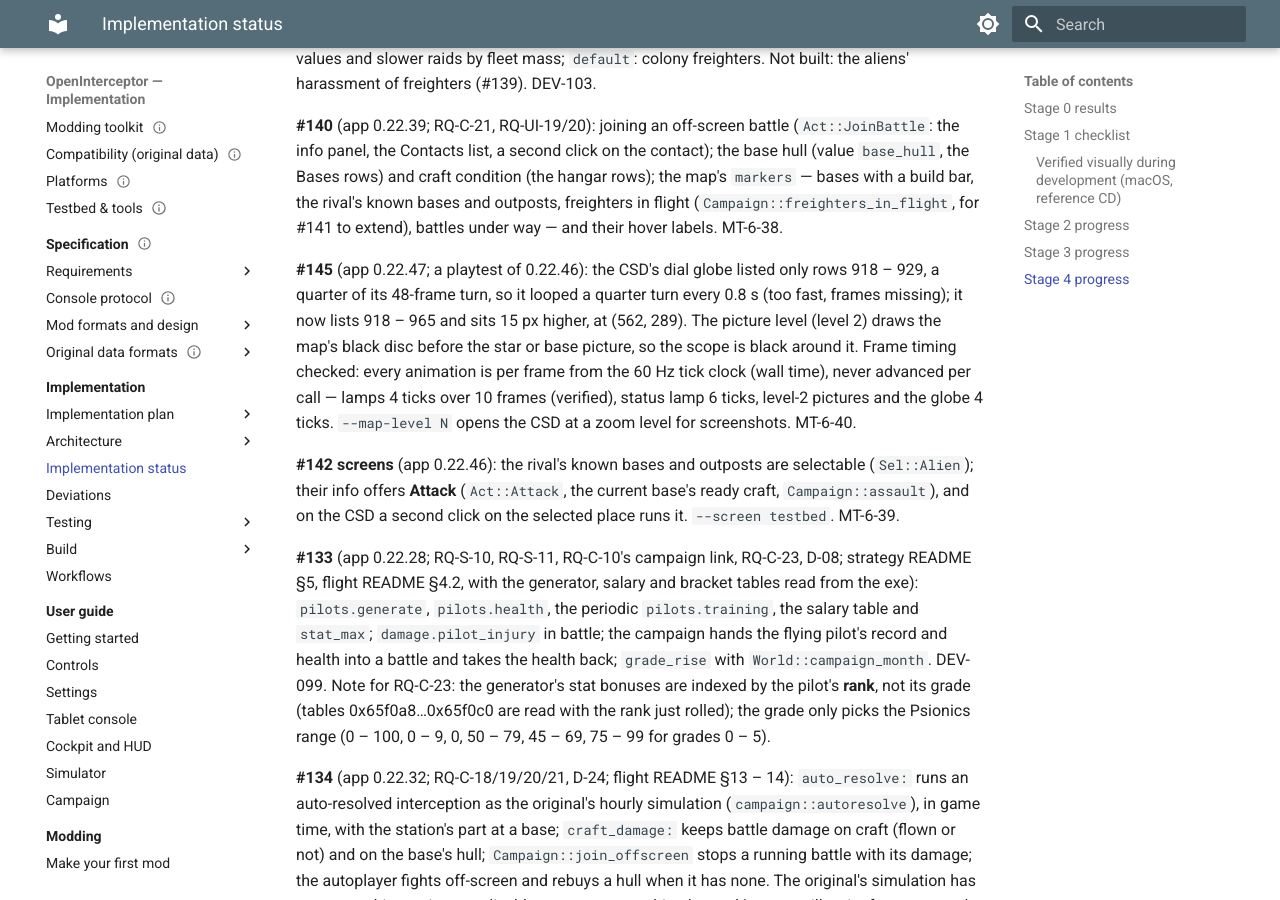
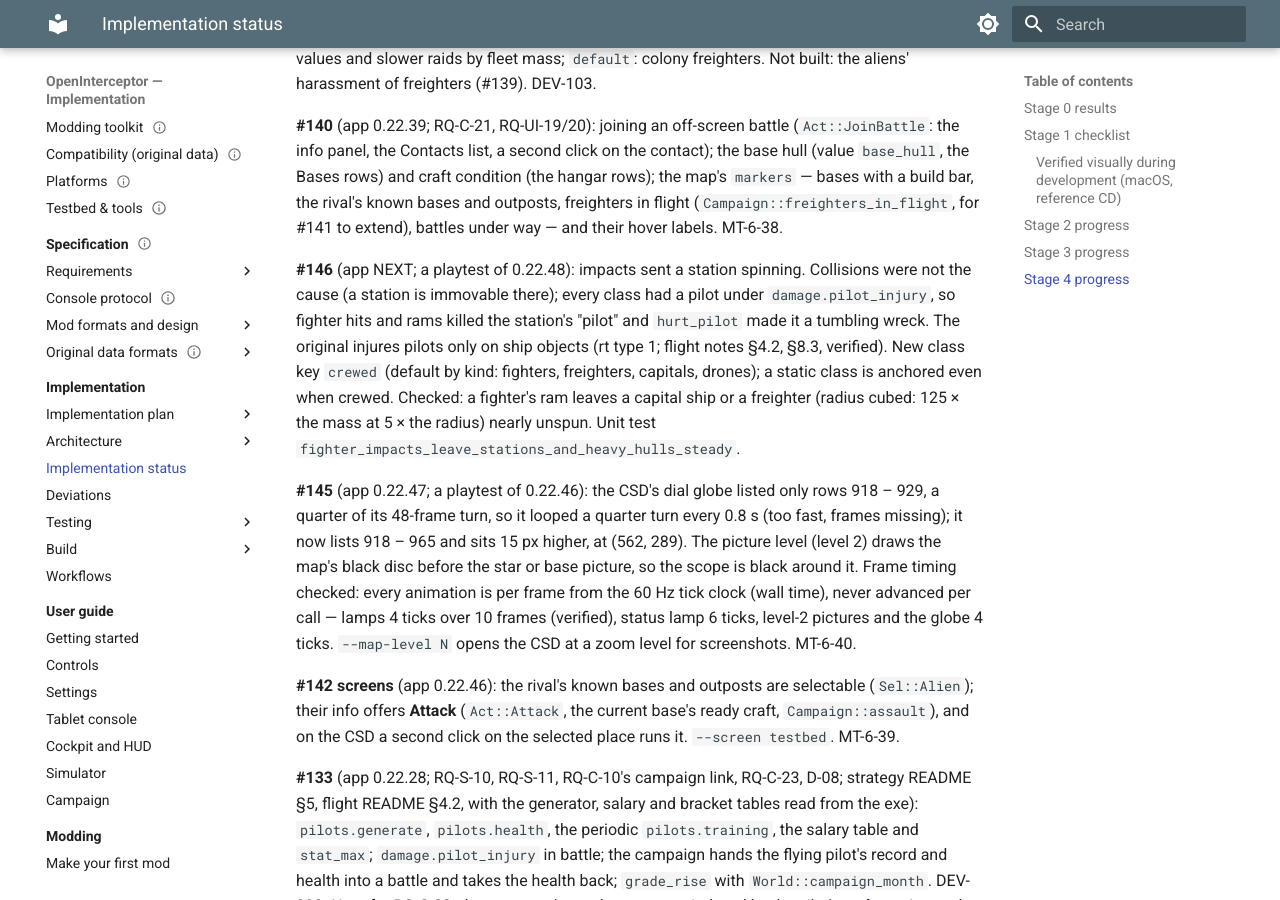
Before and after one commit to bbogovich/OpenInterceptor, an MkDocs documentation site: the page built from docs/implementation/status.md, in a window 1280 px wide and 900 px high, scrolled down 36618 px. Built offline with MkDocs 1.6.1 and Material for MkDocs 9.7.7, drawn with Linux system fonts in a browser that asks for light colours.

Commit message:
Docs: the crewed key; stations have no pilot (#146)
Issue: #146
Co-Authored-By: Claude Opus 5.5 <noreply@anthropic.com>

```diff
--- a/docs/implementation/status.md
+++ b/docs/implementation/status.md
@@ -664,6 +664,15 @@ the Bases rows) and craft condition (the hangar rows); the map's `markers` — b
 bar, the rival's known bases and outposts, freighters in flight (`Campaign::freighters_in_flight`,
 for #141 to extend), battles under way — and their hover labels. MT-6-38.
 
+**#146** (app NEXT; a playtest of 0.22.48): impacts sent a station spinning. Collisions were not
+the cause (a station is immovable there); every class had a pilot under `damage.pilot_injury`, so
+fighter hits and rams killed the station's "pilot" and `hurt_pilot` made it a tumbling wreck. The
+original injures pilots only on ship objects (rt type 1; flight notes §4.2, §8.3, verified). New
+class key `crewed` (default by kind: fighters, freighters, capitals, drones); a static class is
+anchored even when crewed. Checked: a fighter's ram leaves a capital ship or a freighter (radius
+cubed: 125 × the mass at 5 × the radius) nearly unspun. Unit test
+`fighter_impacts_leave_stations_and_heavy_hulls_steady`.
+
 **#145** (app 0.22.47; a playtest of 0.22.46): the CSD's dial globe listed only rows 918 – 929, a
 quarter of its 48-frame turn, so it looped a quarter turn every 0.8 s (too fast, frames missing);
 it now lists 918 – 965 and sits 15 px higher, at (562, 289). The picture level (level 2) draws the
```
Also changed, not shown: docs/modding/reference.md (+2 -1 lines).
